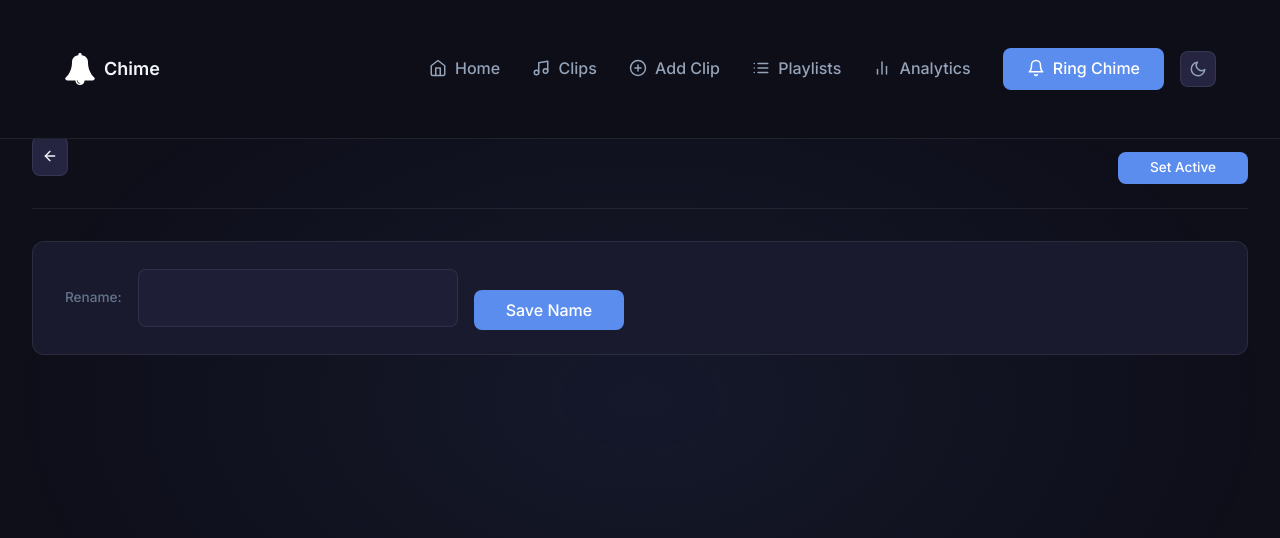
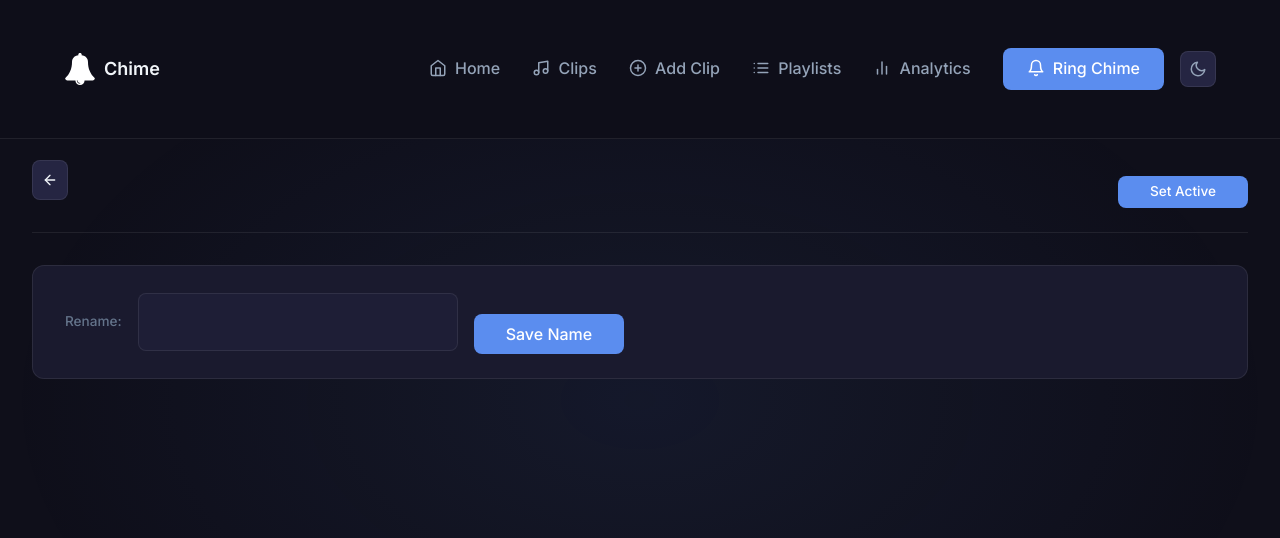
Before and after one commit to PoDuck/pi_chime, a Django app: template clips/templates/clips/playlist_detail.html in a window 1280 px wide. Shown: the top 538 px of the page. Run offline with Django 5.2, Linux system fonts and the light colour scheme; the template is opened without the code that fills it, so the values that code supplies are empty; some libraries are stand-ins or nearby versions.

Commit message:
Add top margin to playlist detail header
Co-Authored-By: Claude Sonnet 4.6 <noreply@anthropic.com>

```diff
--- a/clips/templates/clips/playlist_detail.html
+++ b/clips/templates/clips/playlist_detail.html
@@ -9,6 +9,7 @@
         display: flex;
         align-items: center;
         gap: var(--space-lg);
+        margin-top: var(--space-lg);
         margin-bottom: var(--space-xl);
         padding-bottom: var(--space-lg);
         border-bottom: 1px solid var(--border-subtle);
```
